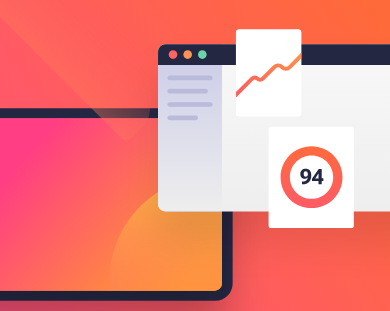
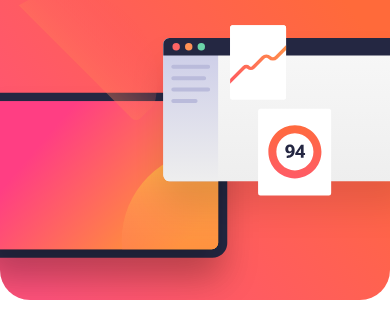
Before and after one commit to yazid78/Form-Newsletter-Mentor-io, a website: page index.html in a window 390 px wide. Shown: the top 311 px of the page. Drawn offline with Linux system fonts and the light colour scheme.

Commit message:
update height margin css

```diff
--- a/src/style.css
+++ b/src/style.css
@@ -129,7 +129,7 @@ body {
   .container {
     flex-wrap: wrap-reverse;
     justify-content: center;
-    gap: 10px;
+    gap: 0px;
   }
   .text {
     padding-left: 20px;
@@ -145,7 +145,7 @@ body {
   .imgNewsletter {
     margin: 0;
     width: 100%;
-    height: 350px;
+    height: 300px;
   }
   #mobileText {
     padding-left: 0;
@@ -164,16 +164,13 @@ body {
     align-items: center;
   }
   .containerTextModal button {
-    margin-top: 200px;
+    margin-top: 300px;
   }
-
+  .containerTextModal {
+    margin-top: 0;
+  }
   body {
     background-color: white;
     height: auto;
   }
 }
-@media (max-width: 470px) {
-  .container {
-    gap: 20px;
-  }
-}
```
